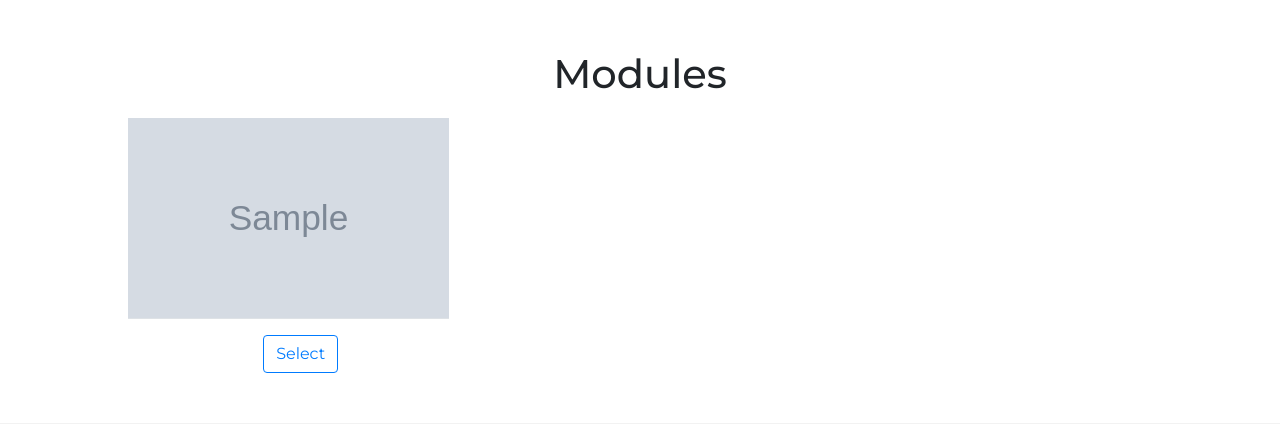
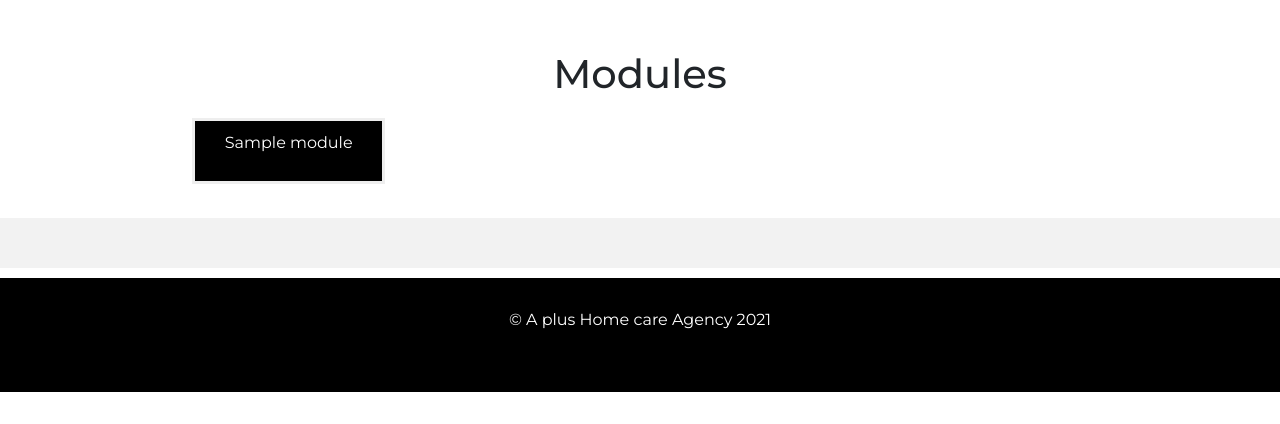
Before and after one commit to Tkucherera/home_care_site, a Django app: page /training in a window 1280 px wide. Shown: the part 72-496 px from the top of the page. Run offline with Django 3.2, Linux system fonts and the light colour scheme; tables that the repository leaves empty hold one stand-in row (values such as "Sample post"); grey boxes marked "Sample" are stand-in pictures.

Commit message:
reworked modules

```diff
--- a/templates/Training.html
+++ b/templates/Training.html
@@ -23,6 +23,17 @@
   line-height: 30px;
   color: white;
 }
+
+.center-module {
+  margin: auto;
+  color: white;
+  width: 60%;
+  text-align:center;
+  hight: 100%;
+  border: 3px solid #eee;
+  background: black;
+  padding: 10px;
+}ou
 </style>
  <body>
         <nav class="navbar navbar-expand-lg navbar-light bg-light">
@@ -98,7 +109,10 @@
           <!-- Grid column -->
           <div class="col-lg-4 col-md-12 mb-4">
 
-
+              <div class="center-module">
+                <p>{{module.name}}</p>
+              </div>
+            <!--
             <a><img class="img-fluid z-depth-1"  style="cursor:pointer;height:200px;width:100%" src="{{module.img.url}}" alt="{{module.name}}">
                 <div class="modal-footer justify-content-center">
                     <form action="{% url 'module' %}" method="get">
@@ -106,7 +120,7 @@
                     </form>
                 </div>
             </a>
-
+            -->
           </div>
             {% endfor %}
 
--- a/templates/index.html
+++ b/templates/index.html
@@ -18,7 +18,7 @@
       {% for slide in slides %}
       {% if slide.name == 'home_health' %}
         <div class="item active">
-            <img style="width:100%;" src="{{slide.image.url}}" alt="{{slide.name}}">
+            <img style="width:100%;" src="{% static 'images/future.png' %}" alt="{{slide.name}}">
                 <div class="carousel-caption">
                     <h3>{{ slide.header_description}}</h3>
                     <p>{{slide.body_description}}</p>
@@ -26,7 +26,7 @@
         </div>
       {% else %}
         <div class="item ">
-            <img style="width:100%;" src="{{slide.image.url}}" alt="{{slide.name}}">
+            <img style="width:100%;" src="{% static 'images/future.png' %}" alt="{{slide.name}}">
                 <div class="carousel-caption">
                     <h3>{{ slide.header_description}}</h3>
                     <p>{{slide.body_description}}</p>
```
Also changed, not shown: 1 other file.
